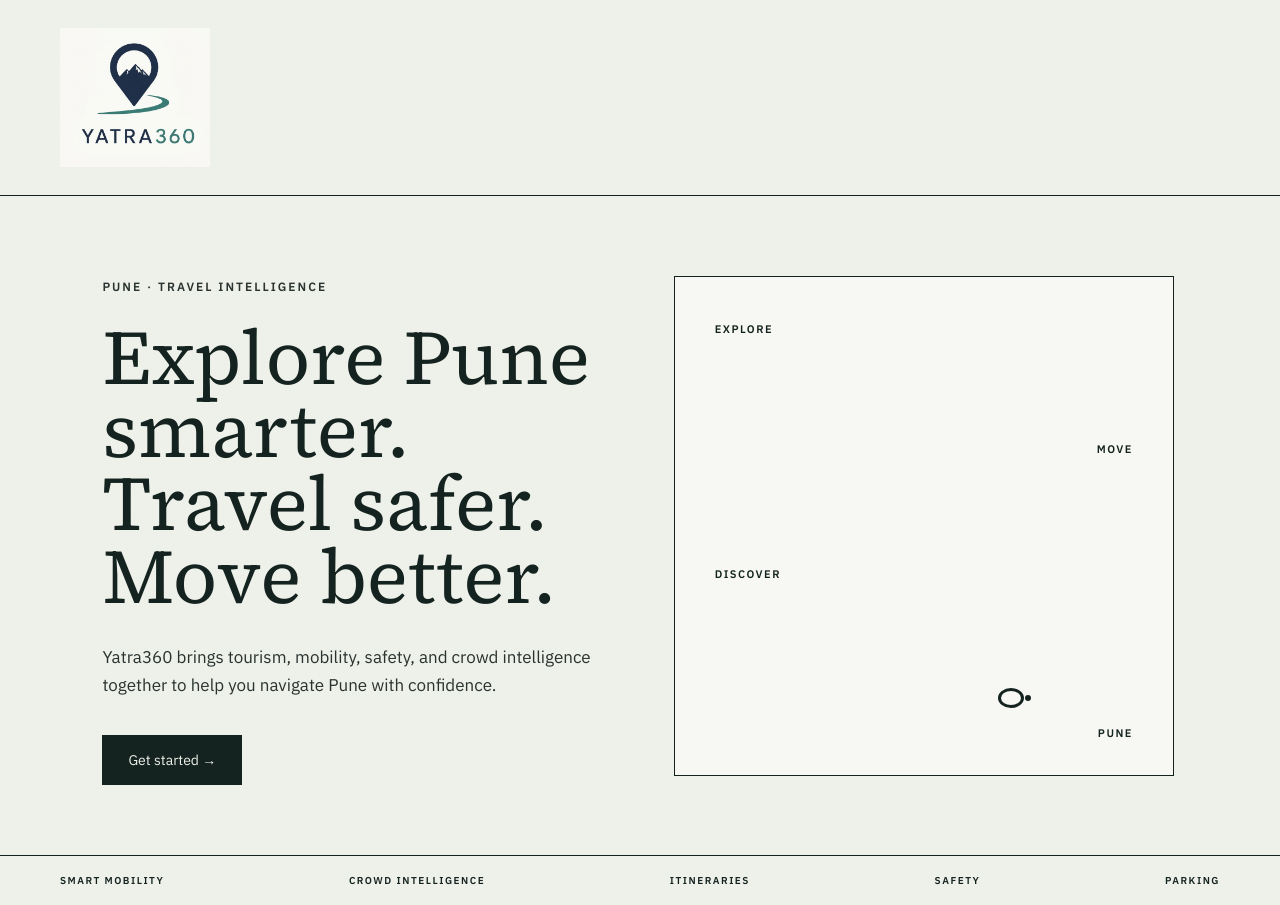
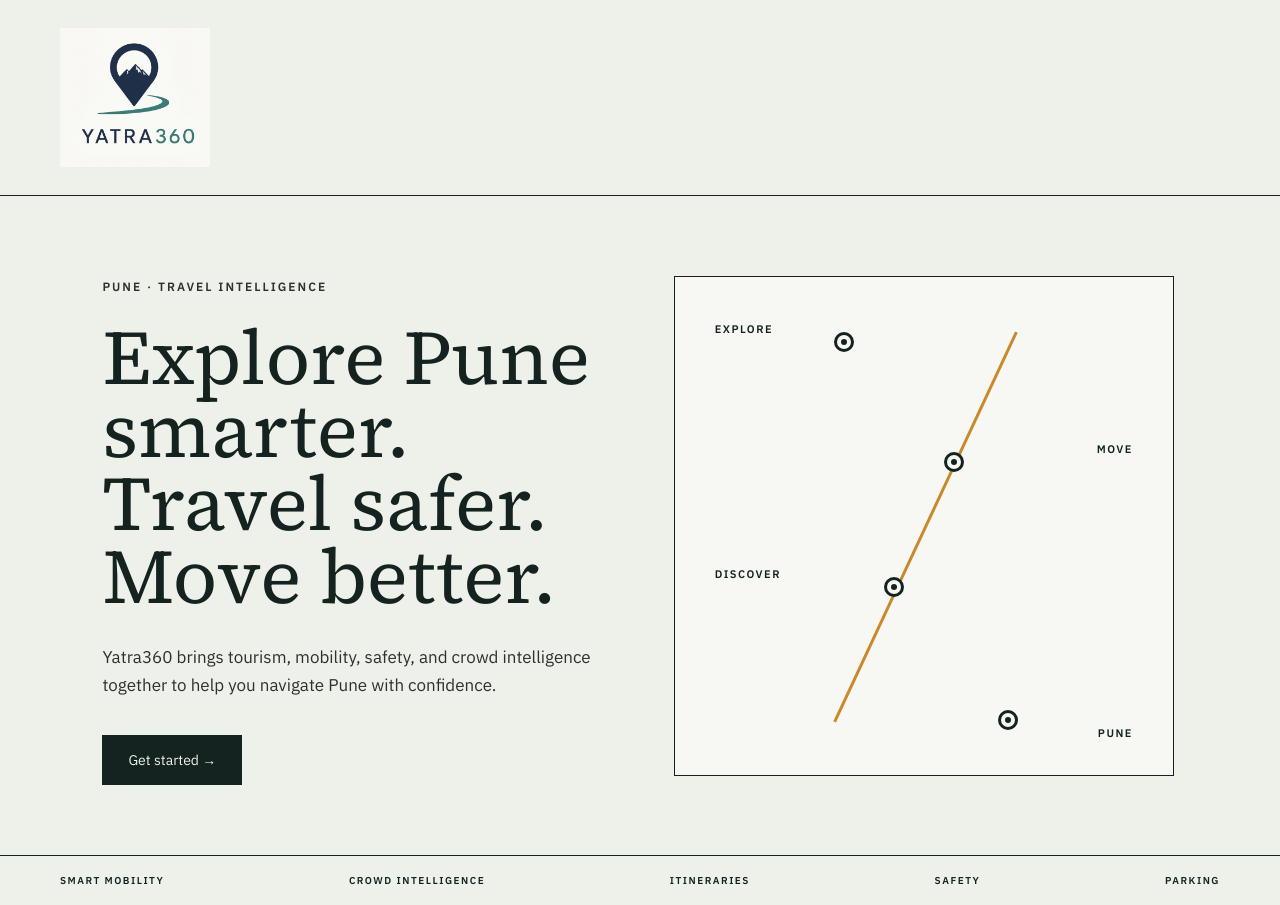
Before and after one commit to Avanipihu/Yatra360-2.0, a React (Vite) app in the folder Yatra360-2.0/yatra360-frontend/: page / in a window 1280 px wide. Built offline with nearby package versions, Linux system fonts and the light colour scheme; no server answers.

Commit message:
Rename route-line and route-stop classes to hero-route-line and hero-route-stop

```diff
--- a/Yatra360-2.0/yatra360-frontend/src/index.css
+++ b/Yatra360-2.0/yatra360-frontend/src/index.css
@@ -781,7 +781,7 @@ legend {
   overflow: hidden;
 }
 
-.route-line {
+.hero-route-line {
   position: absolute;
   width: 3px;
   height: 430px;
@@ -792,7 +792,7 @@ legend {
   transform-origin: center;
 }
 
-.route-stop {
+.hero-route-stop {
   position: absolute;
   width: 20px;
   height: 20px;
@@ -802,7 +802,7 @@ legend {
   z-index: 2;
 }
 
-.route-stop span {
+.hero-route-stop span {
   display: block;
   width: 6px;
   height: 6px;
```
